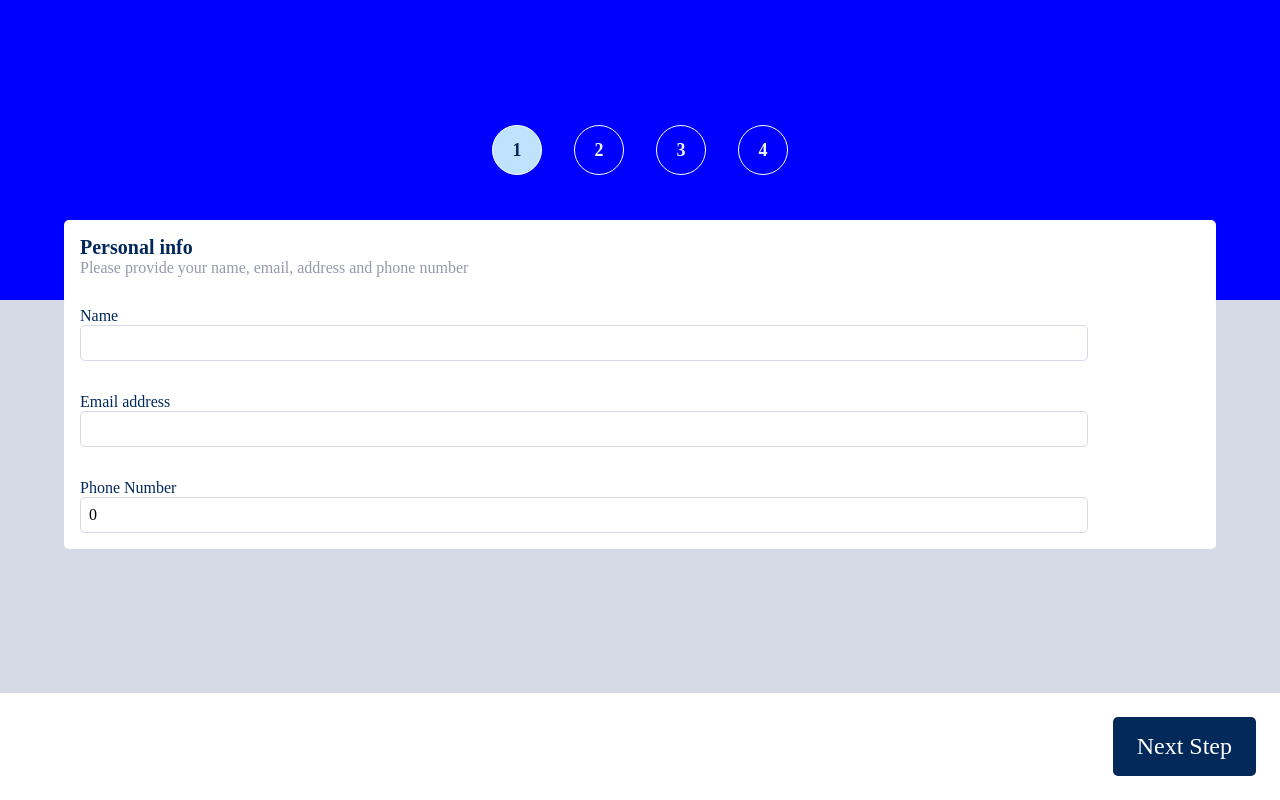
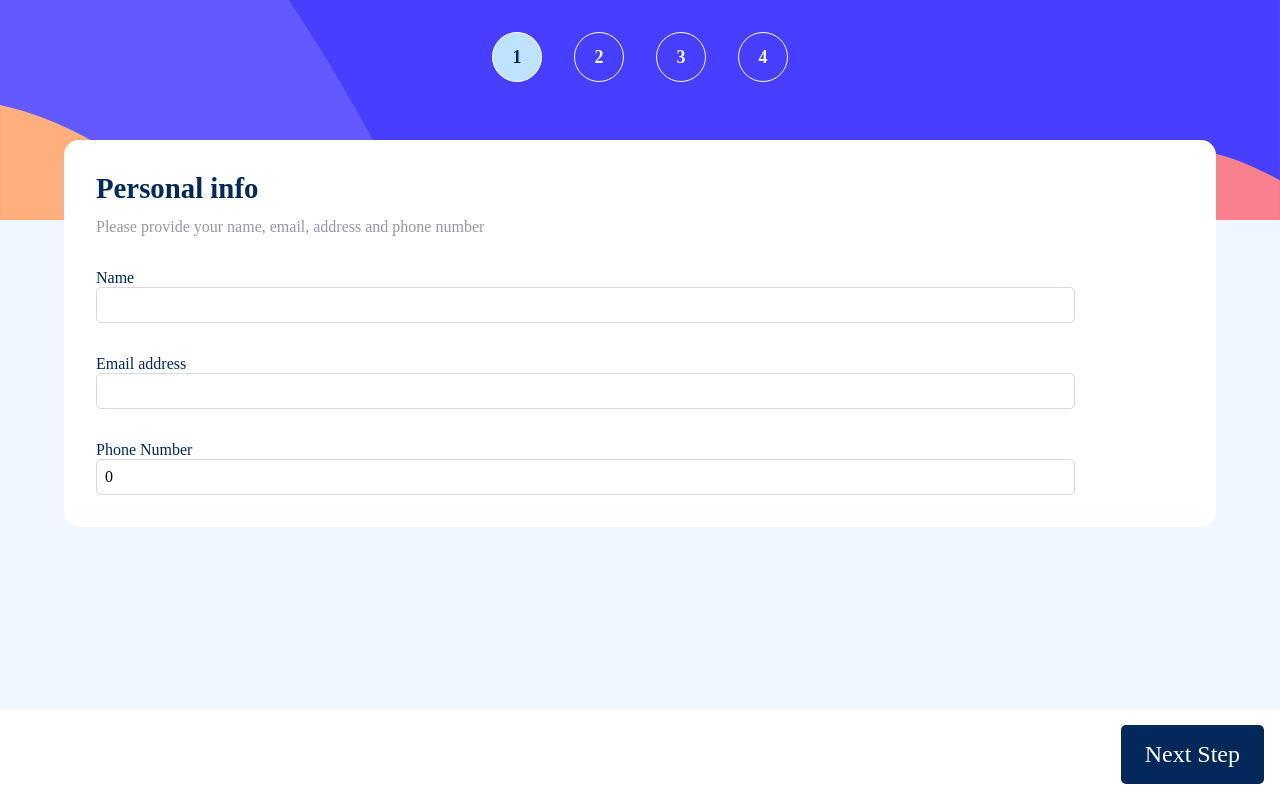
Before and after one commit to OrlandoLeyva/multi-step-form, a React (Vite) app: page / in a window 1280 px wide. Built offline with nearby package versions, Linux system fonts and the light colour scheme.

Commit message:
initial page one styles

```diff
--- a/src/index.css
+++ b/src/index.css
@@ -29,7 +29,7 @@ body, html {
 
 body {
   min-height: 100vh;
-  background-color: var(--Light-gray);
+  background-color: var(--Magnolia);
   font-size: 1rem;
   font-weight: var(--fw-normal);
   color: var(--Cool-gray);
@@ -67,19 +67,33 @@ textarea {
   font: inherit;
 }
 
+.step-header {
+
+}
+
+.step-page-title {
+  font-size: 1.8rem;
+  color: var(--Marine-blue);
+  font-weight: var(--fw-bold);
+}
+
+.step-page-description {
+  line-height: 1.5rem;
+  margin-top: 10px;
+}
+
 /* SIDEBAR */
 
 .sidebar {
-  /* background-image: url('/src/assets/images/bg-sidebar-mobile.svg'); */
-  /* background-size: cover; */
-  /* background-repeat: no-repeat; */
-  /* background-position-x: center; */
-  background-color: blue;
-  height: 300px;
-  width: 100%;
+  background-image: url('/src/assets/images/bg-sidebar-mobile.svg');
+  background-size: cover;
+  background-repeat: no-repeat;
+  height: 220px;
+  /* width: 100%; */
   display: flex;
   justify-content: center;
-  align-items: center;
+  padding-top: 2rem;
+  align-items: start;
   gap: 2rem
 }
 
@@ -110,8 +124,8 @@ textarea {
   width: 90%;
   margin-inline: auto;
   margin-top: -80px;
-  padding: 1rem;
-  border-radius: 5px;
+  padding: 2rem;
+  border-radius: 15px;
 }
 
 .navigation-buttons {
@@ -120,7 +134,7 @@ textarea {
   justify-content: space-between;
   position: absolute;
   bottom: 0;
-  padding: 1.5em;
+  padding: 1rem;
   background-color: var(--White);
   left: 0;
   right: 0;
@@ -155,11 +169,6 @@ textarea {
   color: var(--Cool-gray);
 }
 
-.step-page-title {
-  font-size: 1.25rem;
-  color: var(--Marine-blue);
-  font-weight: var(--fw-bold);
-}
 
 .step-one-form {
   margin-top: 30px;
```
